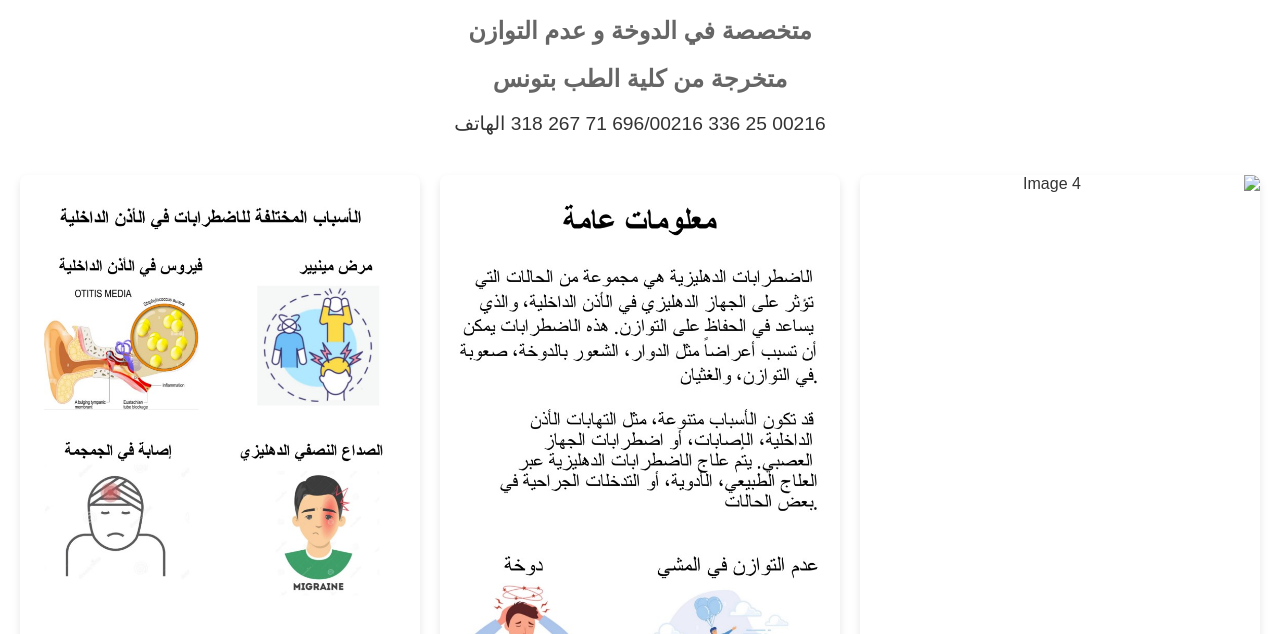
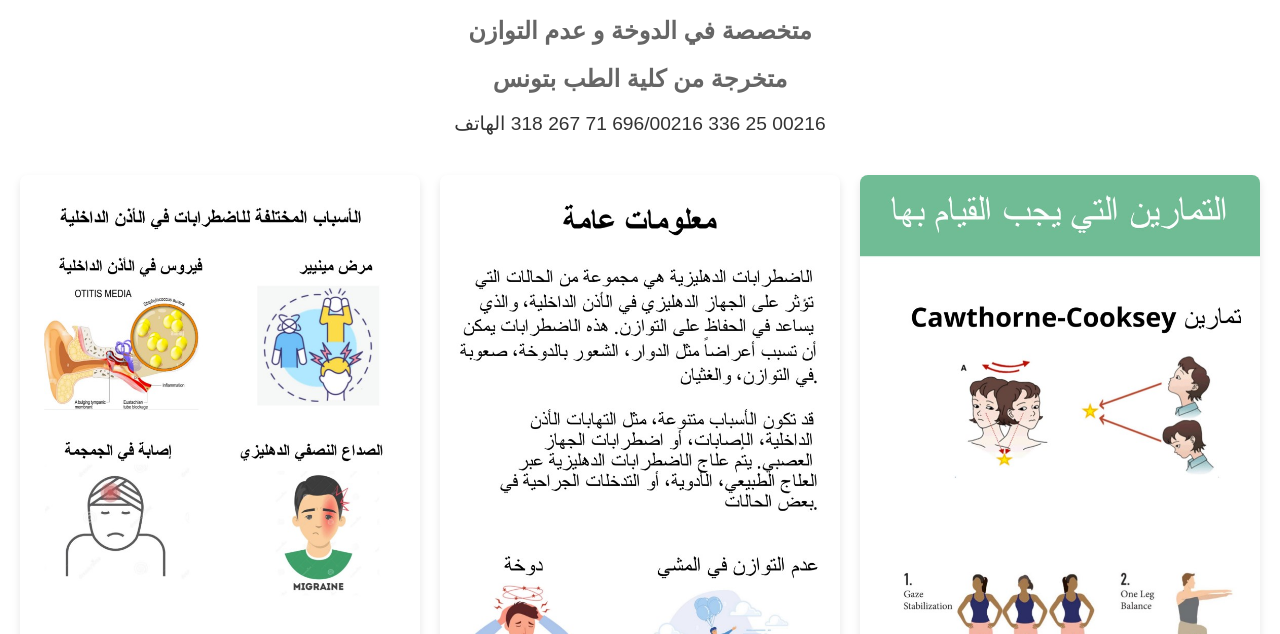
Before and after one commit to Hela0101/Vestibular, a plain HTML site: page index.html in a window 1280 px wide. Shown: the part 166-800 px from the top of the page. Drawn offline with Linux system fonts and the light colour scheme.

Commit message:
Update index.html

```diff
--- a/index.html
+++ b/index.html
@@ -71,7 +71,7 @@
             <p> 00216 25 336 696/00216 71 267 318 الهاتف </p>
         </div>
         <div class="gallery">
-            <img src="image1.jpg" alt="Image 4">
+            <img src="image4.jpg" alt="Image 4">
             <img src="image2.jpg" alt="Image 2">
             <img src="image3.jpg" alt="Image 3">
         </div>
```
